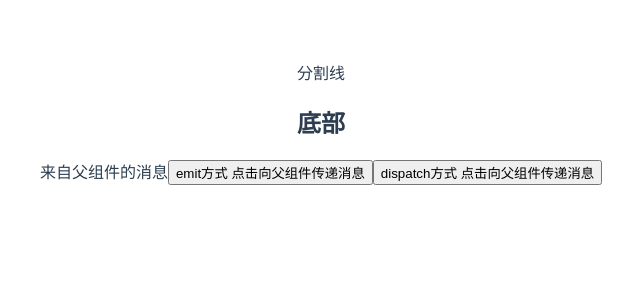
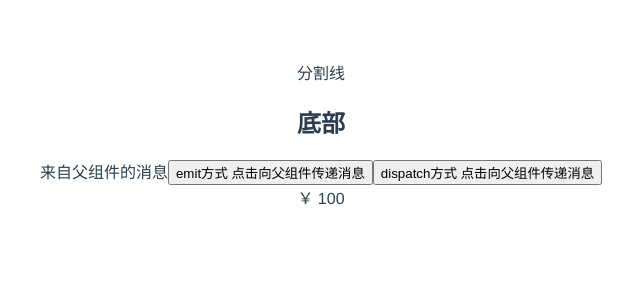
Before and after one commit to songshuiyang/Vue-learn, a Vue app: page / in a window 1280 px wide. Shown: the top 300 px of the page, without its empty margins (319-959 px from the left). Built offline with nearby package versions, Linux system fonts and the light colour scheme.

Commit message:
filter过滤器

```diff
--- a/src/App.vue
+++ b/src/App.vue
@@ -5,6 +5,7 @@
     <menu></menu>
      分割线
     <foot msgFromFather='来自父组件的消息' v-on:child-tell-me-something='listenToMyBoy'></foot>
+    <div> {{ money | formartMoney}}</div>
   </div>
 </template>
 
@@ -14,6 +15,15 @@ import Foot from './components/foot'
 
 export default {
   name: 'app',
+  created(){
+
+  },
+  data () {
+    return{
+        money: 100
+      }
+
+  },
   components: { // 注册组件才能使用,SelectItem Vue会把这个转化成 <select-item></select-item>
     Menu,
     Foot
@@ -21,6 +31,11 @@ export default {
   methods:{
     listenToMyBoy:function(msg){
       alert(msg)
+    }
+  },
+  filters:{
+    formartMoney:function (value){
+      return "￥ " + value
     }
   },
   events:{
```
